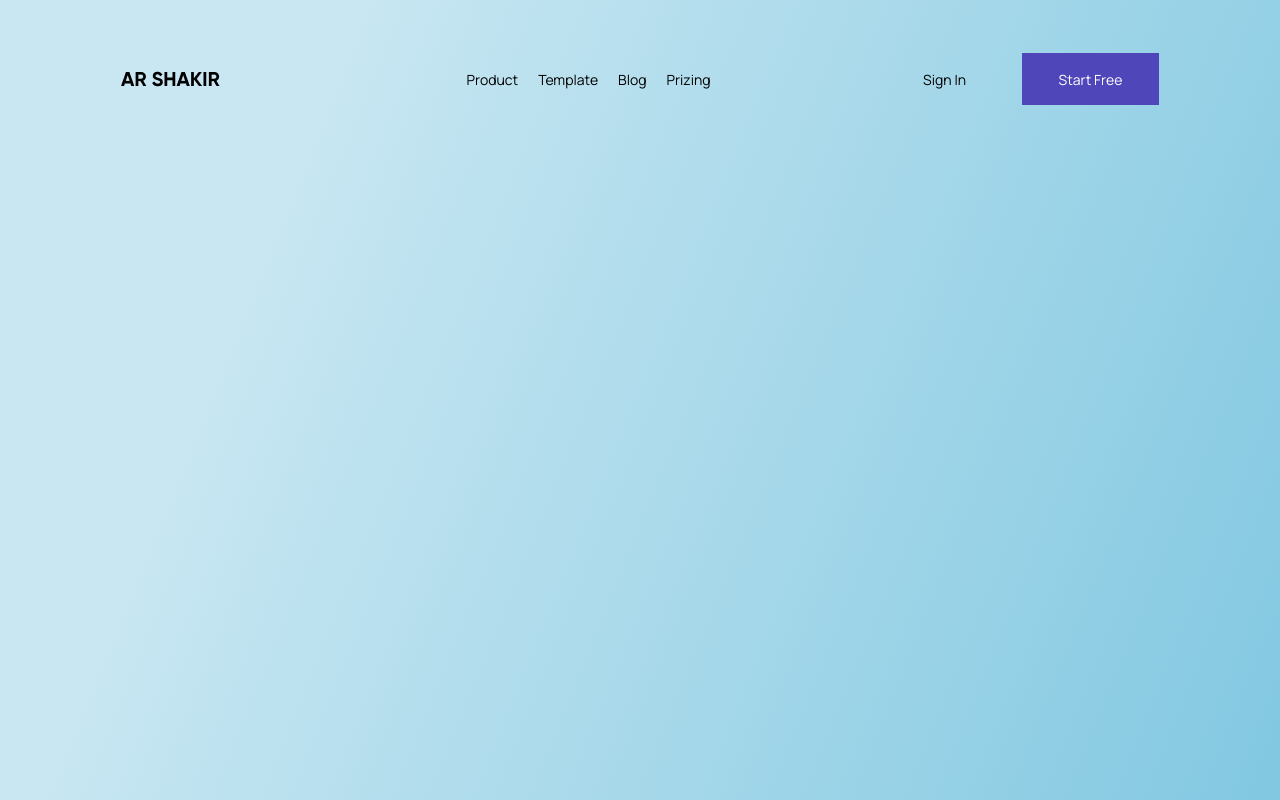
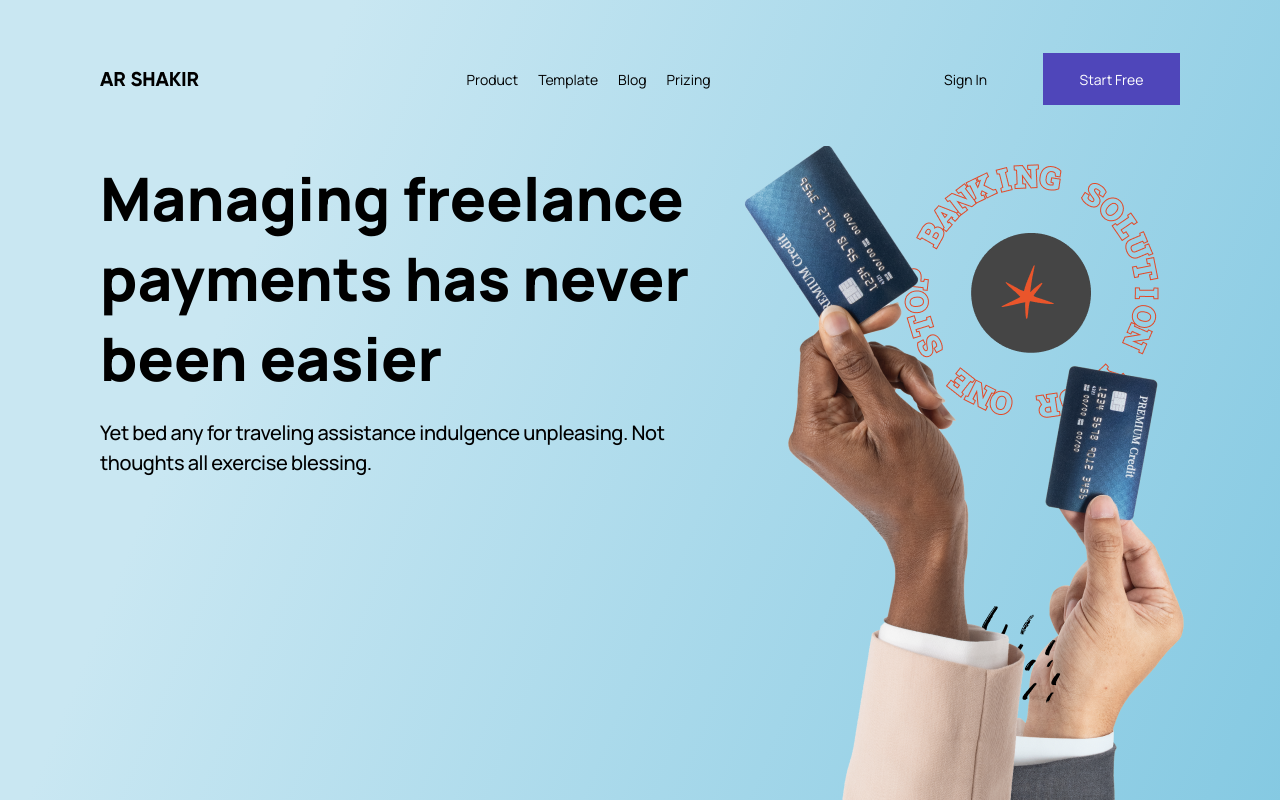
Before and after one commit to Surajpok/webo_frontend_suraj-pokhrel_test, a React (Create React App) app: page / in a window 1280 px wide. Shown: the top 800 px of the page. Built offline with nearby package versions, Linux system fonts and the light colour scheme.

Commit message:
hero image added

```diff
--- a/package.json
+++ b/package.json
@@ -5,6 +5,7 @@
     "@testing-library/user-event": "^13.5.0",
     "react": "^18.2.0",
     "react-dom": "^18.2.0",
+    "react-router-dom": "^6.4.3",
     "react-scripts": "5.0.1",
     "sass": "^1.56.1",
     "web-vitals": "^2.1.4"
--- a/src/App.js
+++ b/src/App.js
@@ -1,11 +1,16 @@
-import './App.css';
-import Hero from './components/Hero';
+import "./App.css"
+import Home from "./pages/Home"
+import { BrowserRouter as Router, Routes, Route } from "react-router-dom"
 const App = () => {
   return (
     <>
-      <Hero />
+      <Router>
+        <Routes>
+          <Route path="/" element={<Home />} />
+        </Routes>
+      </Router>
     </>
-  );
+  )
 }
 
-export default App;
+export default App
--- a/src/assets/scss/Header.scss
+++ b/src/assets/scss/Header.scss
@@ -2,6 +2,7 @@
 
 .header {
     display: flex;
+    flex-wrap: wrap;
     justify-content: space-between;
     align-items: center;
     padding: 53px 0;
--- a/src/assets/scss/Hero.scss
+++ b/src/assets/scss/Hero.scss
@@ -1,5 +1,50 @@
-.hero_container{
-    min-height: 100vh;
-    padding: 0 12.1rem;
+@import "./Variable.scss";
+
+.hero_container {
+    padding: 0 10rem;
+    width: 100%;
     background: linear-gradient(292.12deg, #62BADA -35.02%, #C9E7F2 78.96%);
+
+    .container {
+        display: flex;
+        height: 100vh;
+        flex-wrap: wrap;
+
+        .hero_title_box {
+            flex: 1.14;
+
+            h1 {
+                font-size: 6.0rem;
+                font-weight: $font-weight-bold;
+                line-height: 80px;
+            }
+
+            p {
+                padding: 2.0rem 0 0 0;
+                font-weight: 500;
+                font-size: 20px;
+                line-height: 30px;
+                /* or 150% */
+
+                letter-spacing: -0.02em;
+
+            }
+        }
+
+        .image_box {
+
+            flex: .86;
+
+            img {
+                position: absolute;
+                width: 508.64px;
+                height: 966px;
+                left: 743px;
+                top: 71px;
+
+            }
+
+        }
+
+    }
 }
--- a/src/assets/scss/Variable.scss
+++ b/src/assets/scss/Variable.scss
@@ -19,7 +19,7 @@ $default-font-size: 1.6rem;
 // FONT
 $font-weight-light: 300;
 $font-weight-regular: 400;
-$font-weight-bold: 700;
+$font-weight-bold: 800;
 
 
 html {
--- a/src/components/Hero.js
+++ b/src/components/Hero.js
@@ -1,10 +1,21 @@
 import React from "react"
 import Header from "./Header"
 import "../assets/scss/Hero.scss"
+import Handimage from "../assets/images/hand.png"
+
 const Hero = () => {
   return (
     <div class="hero_container">
       <Header />
+      <div class="container">
+        <div class="hero_title_box">
+          <h1>Managing freelance payments has never been easier</h1>
+          <p>Yet bed any for traveling assistance indulgence unpleasing. Not thoughts all exercise blessing.</p>
+        </div>
+        <div class="image_box">
+          <img src={Handimage} alt="credit card on hand" />
+        </div>
+      </div>
     </div>
   )
 }
--- a/src/pages/Home.js
+++ b/src/pages/Home.js
@@ -1,8 +1,8 @@
 import React from 'react'
-import Header from '../components/Header'
+import Hero from '../components/Hero'
 const Home = () => {
   return (
-    <Header />
+    <Hero />
   )
 }
 
```
Also changed, not shown: src/assets/images/hand.png (renamed from src/assets/images/Group 686.png), 1 other file (tests, documents, lock files or other folders).
